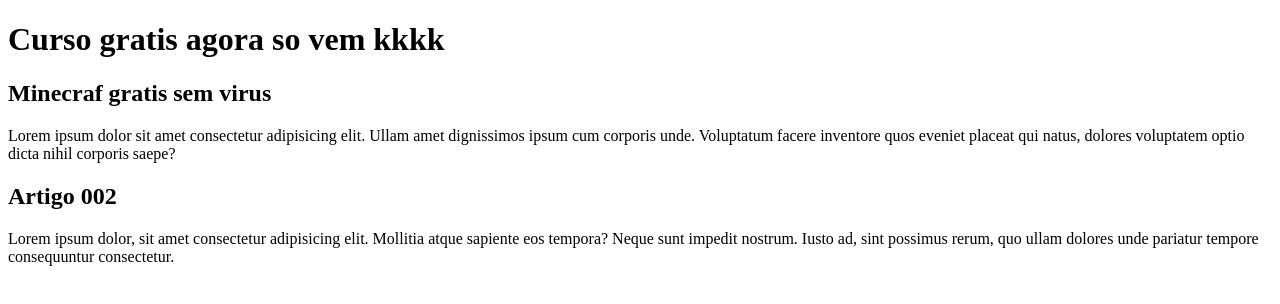
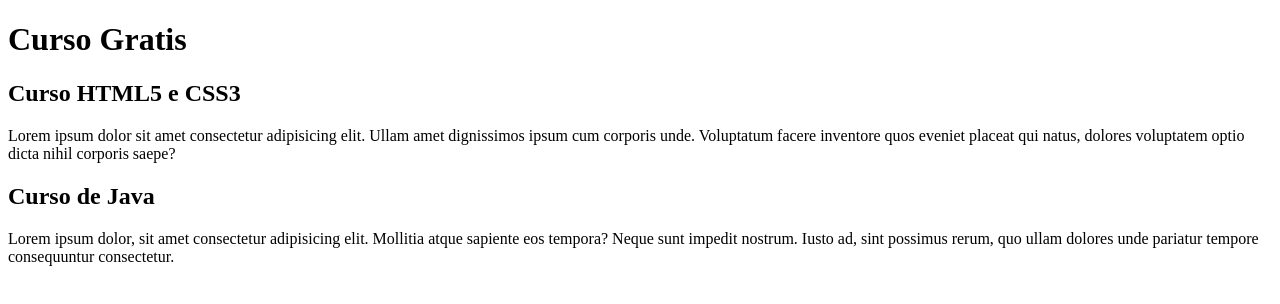
Before and after one commit to LeonardoMaiaDimas/teste-de-branchs-do-cursoemvideio, a plain HTML site: page index.html in a window 1280 px wide. Drawn offline with Linux system fonts and the light colour scheme.

Commit message:
add o conteúdo certo

```diff
--- a/index.html
+++ b/index.html
@@ -4,19 +4,19 @@
     <meta charset="UTF-8">
     <meta http-equiv="X-UA-Compatible" content="IE=edge">
     <meta name="viewport" content="width=device-width, initial-scale=1.0">
-    <title>teste e isso ai</title>
+    <title>Título do Site</title>
 </head>
 <body>
     <main>
         <header>
-            <h1>Curso gratis agora so vem kkkk</h1>
+            <h1>Curso Gratis</h1>
         </header>
         <article>
-            <h2>Minecraf gratis sem virus </h2>
+            <h2>Curso HTML5 e CSS3</h2>
             <p>Lorem ipsum dolor sit amet consectetur adipisicing elit. Ullam amet dignissimos ipsum cum corporis unde. Voluptatum facere inventore quos eveniet placeat qui natus, dolores voluptatem optio dicta nihil corporis saepe?</p>
         </article>
         <article>
-            <h2>Artigo 002</h2>
+            <h2>Curso de Java</h2>
             <p>Lorem ipsum dolor, sit amet consectetur adipisicing elit. Mollitia atque sapiente eos tempora? Neque sunt impedit nostrum. Iusto ad, sint possimus rerum, quo ullam dolores unde pariatur tempore consequuntur consectetur.</p>
         </article>
     </main>
```
